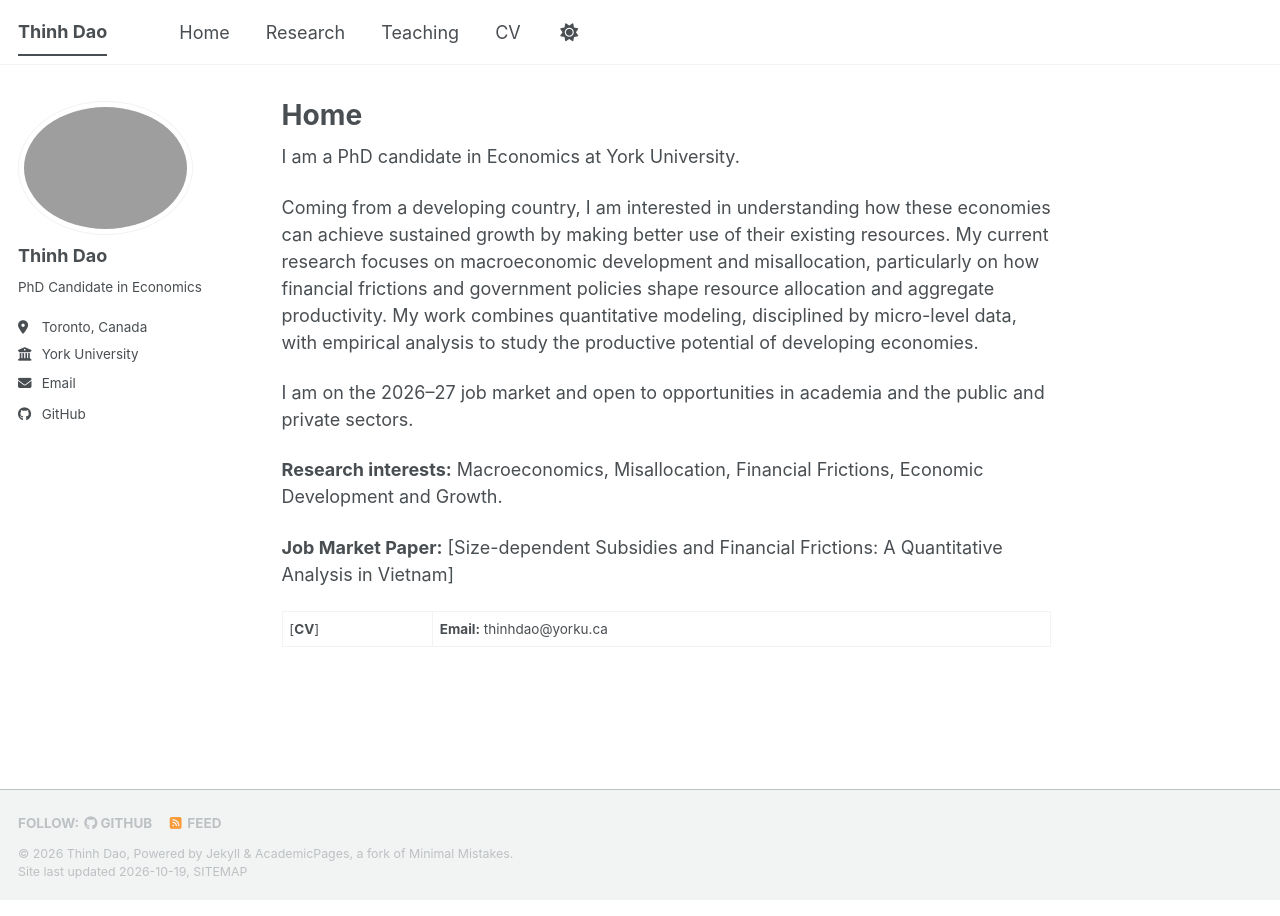
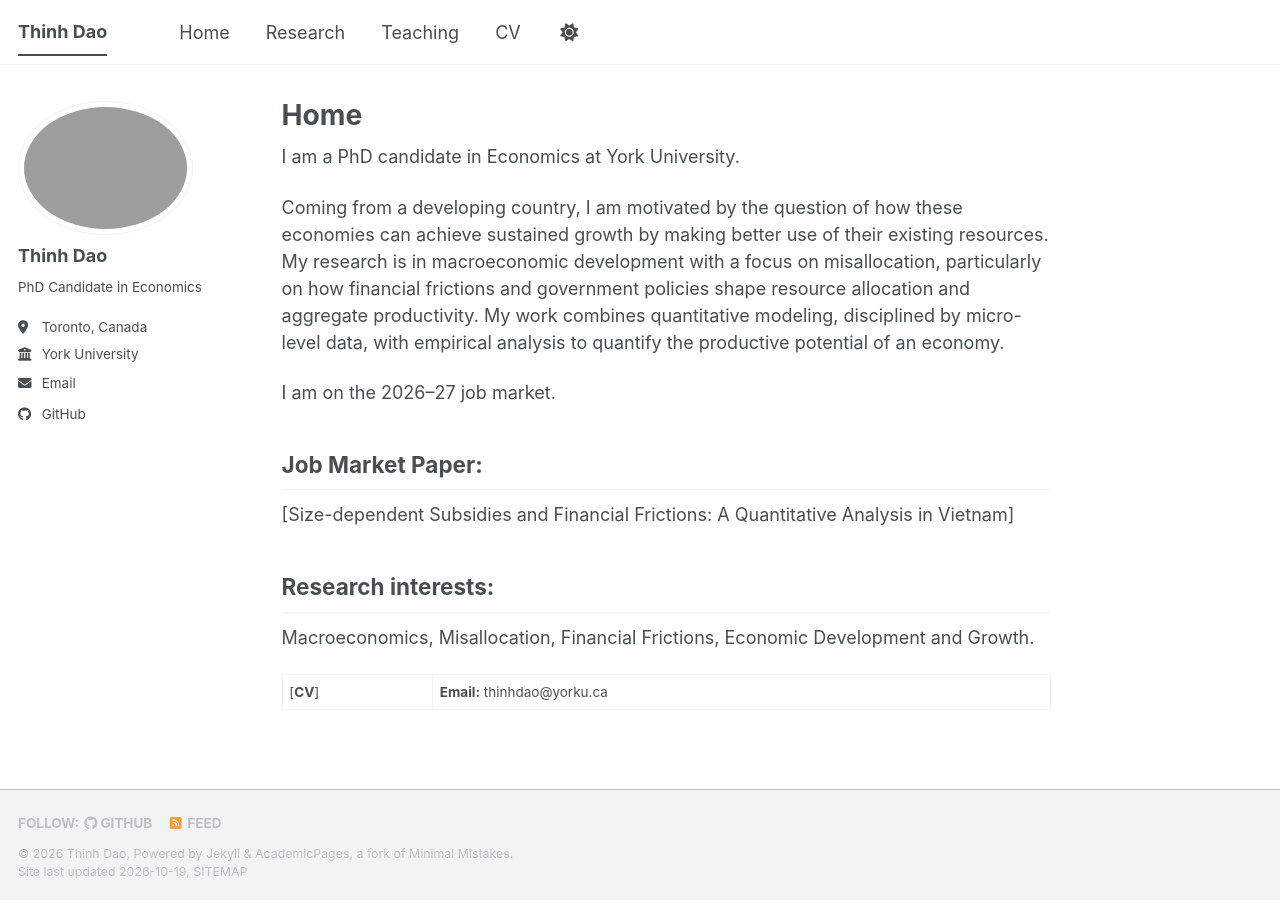
Before and after one commit to thinh-dao-econ/thinh-dao-econ.github.io, a Jekyll site: the page built from _pages/about.md, in a window 1280 px wide. Built offline with Jekyll 4.4.1, drawn with Linux system fonts in a browser that asks for light colours; a style sheet for code colours, icons or effects is not loaded.

Commit message:
Update about.md

```diff
--- a/_pages/about.md
+++ b/_pages/about.md
@@ -10,12 +10,14 @@ redirect_from:
 
 I am a PhD candidate in Economics at York University.
 
-Coming from a developing country, I am interested in understanding how these economies can achieve sustained growth by making better use of their existing resources. My current research focuses on macroeconomic development and misallocation, particularly on how financial frictions and government policies shape resource allocation and aggregate productivity. My work combines quantitative modeling, disciplined by micro-level data, with empirical analysis to study the productive potential of developing economies.
+Coming from a developing country, I am motivated by the question of how these economies can achieve sustained growth by making better use of their existing resources. My research is in macroeconomic development with a focus on misallocation, particularly on how financial frictions and government policies shape resource allocation and aggregate productivity. My work combines quantitative modeling, disciplined by micro-level data, with empirical analysis to quantify the productive potential of an economy.
 
-I am on the 2026–27 job market and open to opportunities in academia and the public and private sectors.
+I am on the 2026–27 job market.
 
-**Research interests:** Macroeconomics, Misallocation, Financial Frictions, Economic Development and Growth.
+## Job Market Paper:
+[Size-dependent Subsidies and Financial Frictions: A Quantitative Analysis in Vietnam]
 
-**Job Market Paper:** [Size-dependent Subsidies and Financial Frictions: A Quantitative Analysis in Vietnam]
+## Research interests:
+Macroeconomics, Misallocation, Financial Frictions, Economic Development and Growth.
 
 [**CV**] | **Email:** thinhdao@yorku.ca
```
